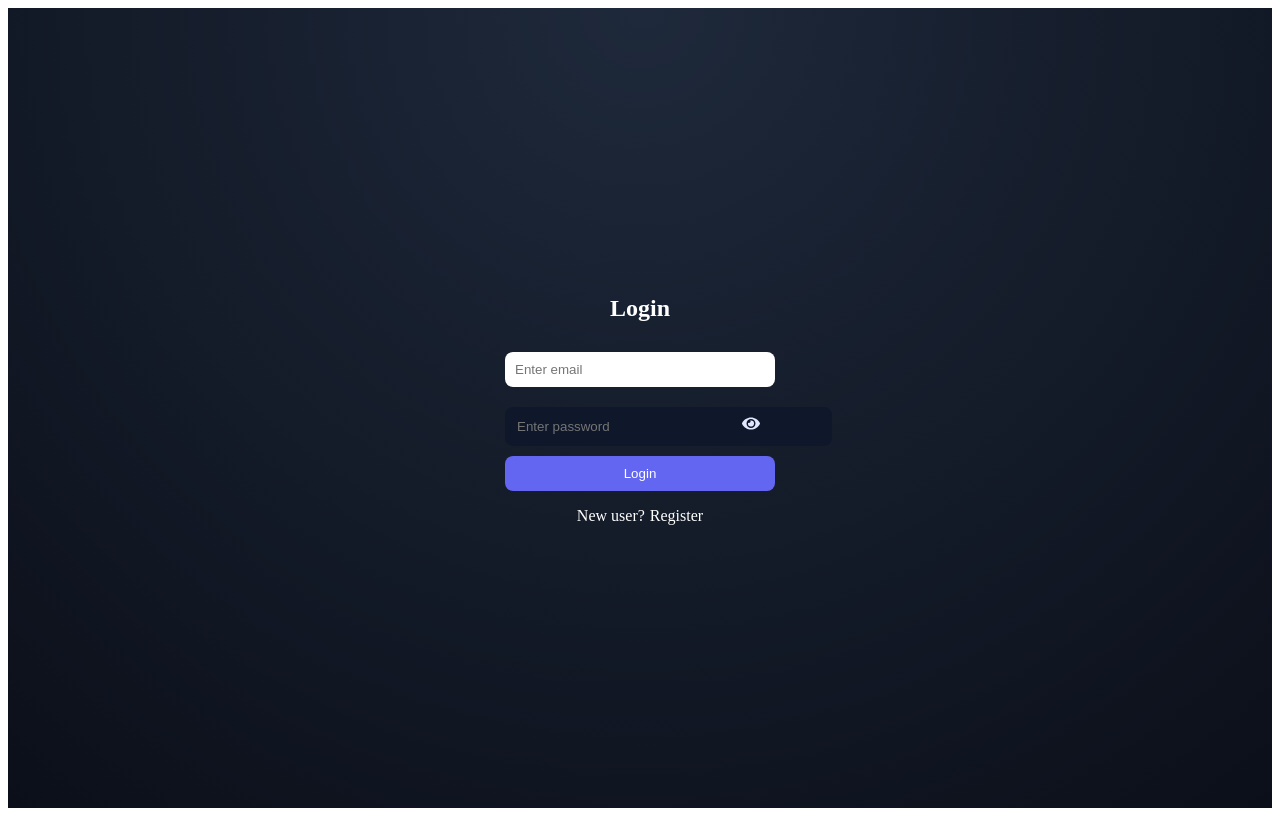
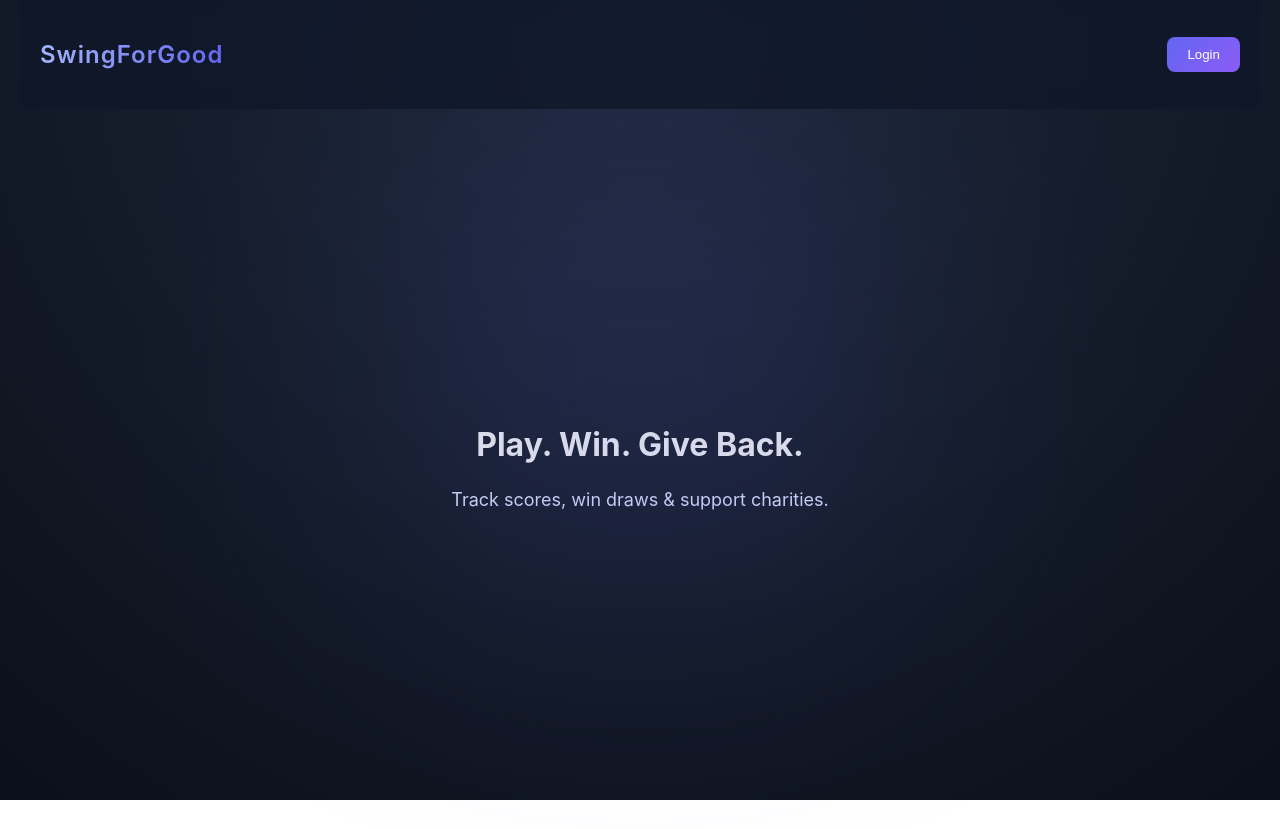
Before and after one commit to ishasd1007/swing-frontend, a React app: page / in a window 1280 px wide. Built offline with nearby package versions, Linux system fonts and the light colour scheme; the HTML template or start-up script is replaced by a standard one.

Commit message:
Update App.jsx

```diff
--- a/src/App.jsx
+++ b/src/App.jsx
@@ -1,13 +1,15 @@
 import { HashRouter, Routes, Route } from "react-router-dom";
+import Dashboard from "./pages/Dashboard";
+import Home from "./pages/Home";
 import Login from "./pages/Login";
-import Dashboard from "./pages/Dashboard";
 
 function App() {
   return (
     <HashRouter>
       <Routes>
-        <Route path="/" element={<Login />} />
+        <Route path="/" element={<Home />} />
         <Route path="/dashboard" element={<Dashboard />} />
+        <Route path="/login" element={<Login />} />
       </Routes>
     </HashRouter>
   );
```
